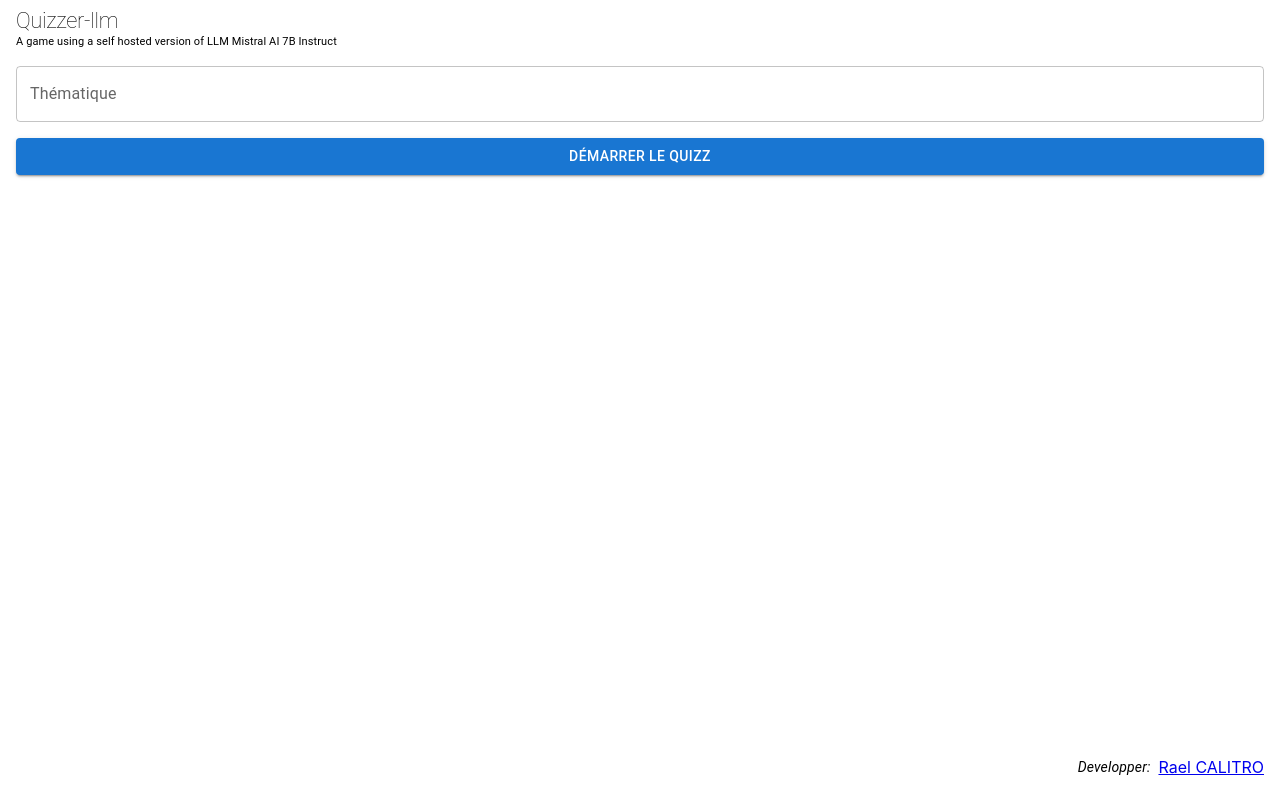
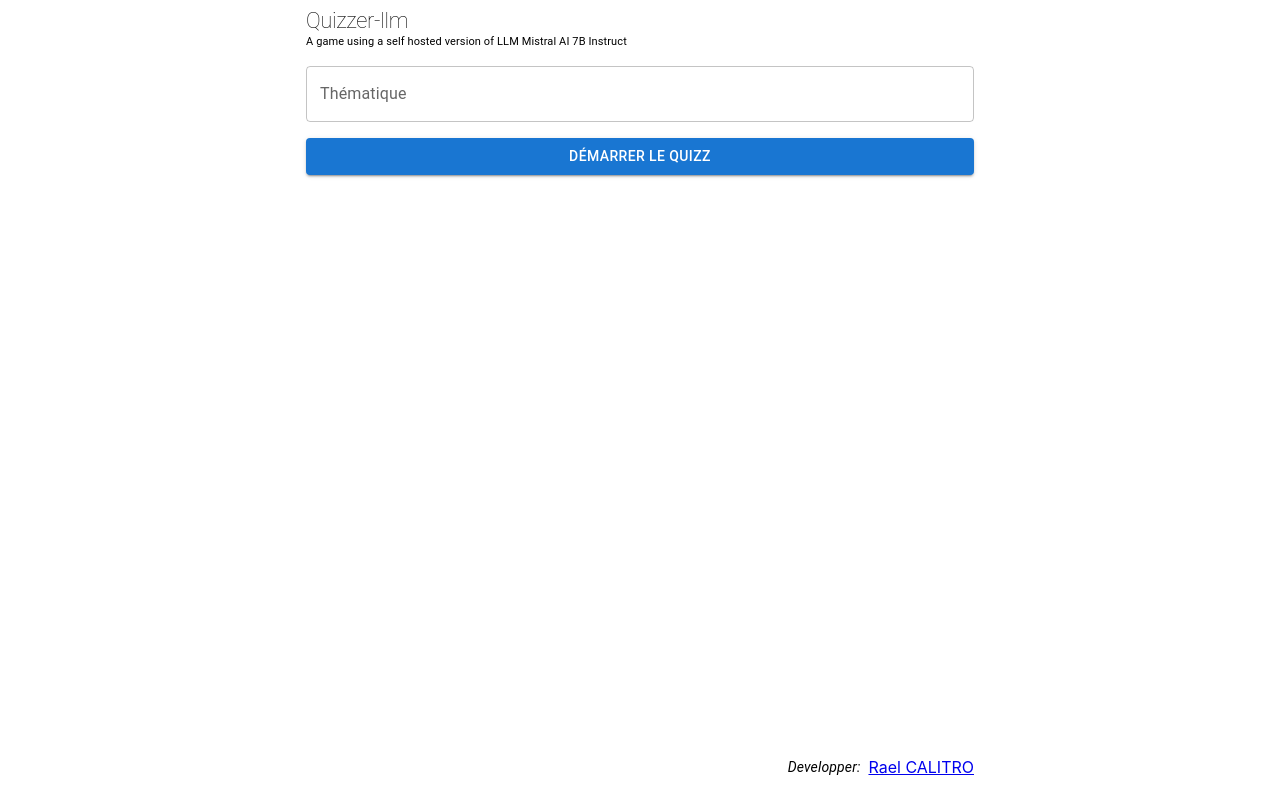
Before and after one commit to rael06/quizzer-llm, a React (Create React App) app in the folder ui/: page / in a window 1280 px wide. Built offline with nearby package versions, Linux system fonts and the light colour scheme.

Commit message:
update styles

```diff
--- a/ui/src/components/PageTemplate/classes.module.css
+++ b/ui/src/components/PageTemplate/classes.module.css
@@ -3,6 +3,8 @@
   display: flex;
   flex-direction: column;
   background-color: white;
+  max-width: 700px;
+  margin: auto;
 
   & > header {
     display: flex;
--- a/ui/src/components/Propositions/index.tsx
+++ b/ui/src/components/Propositions/index.tsx
@@ -44,6 +44,7 @@ function Propositions({ question, onChoose, isLoadingFeedback }: Props) {
                 ? {
                     "&:disabled": {
                       backgroundColor: theme.palette[buttonColor].main,
+                      color: theme.palette[buttonColor].contrastText,
                     },
                   }
                 : undefined
```
